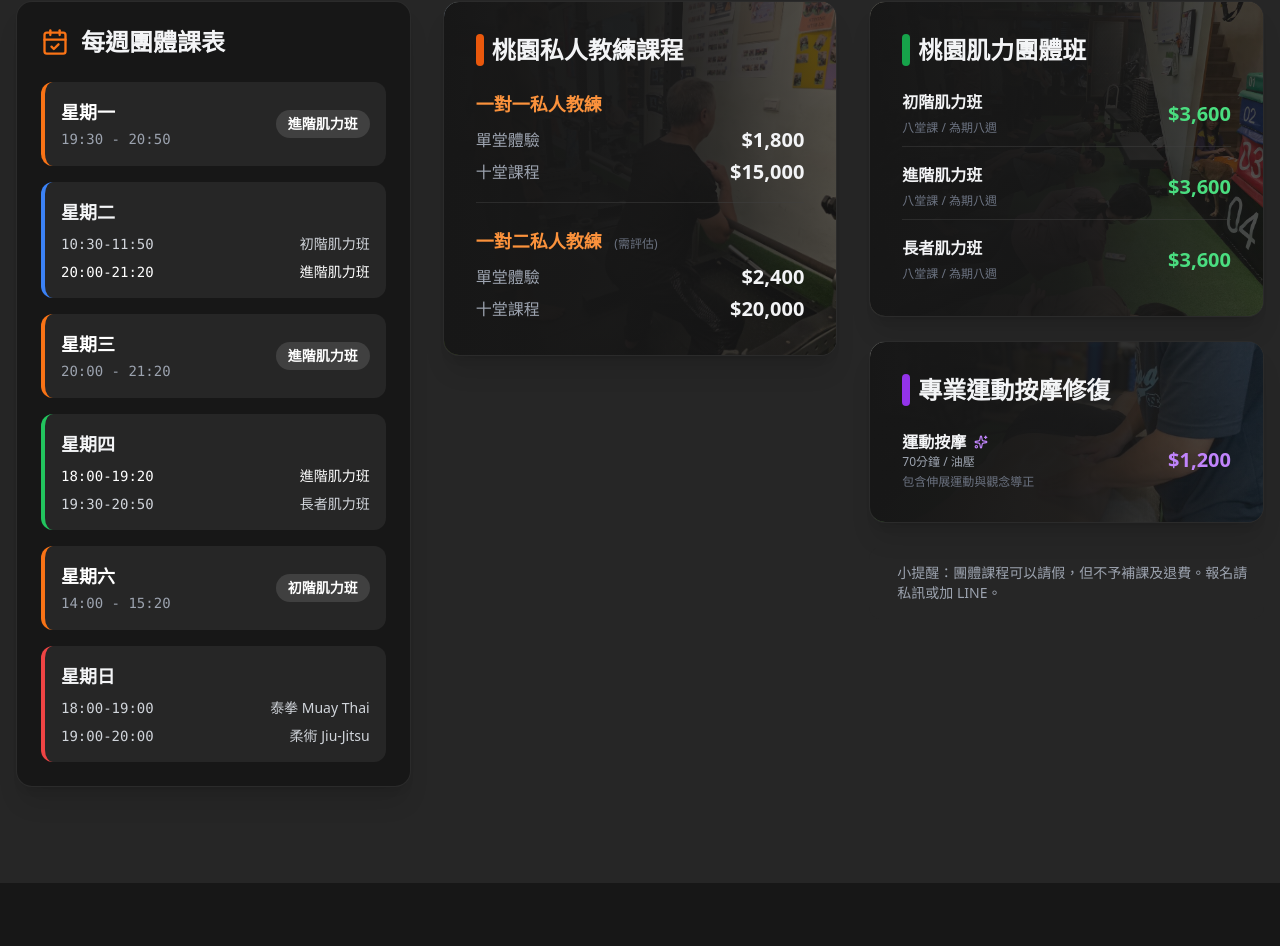
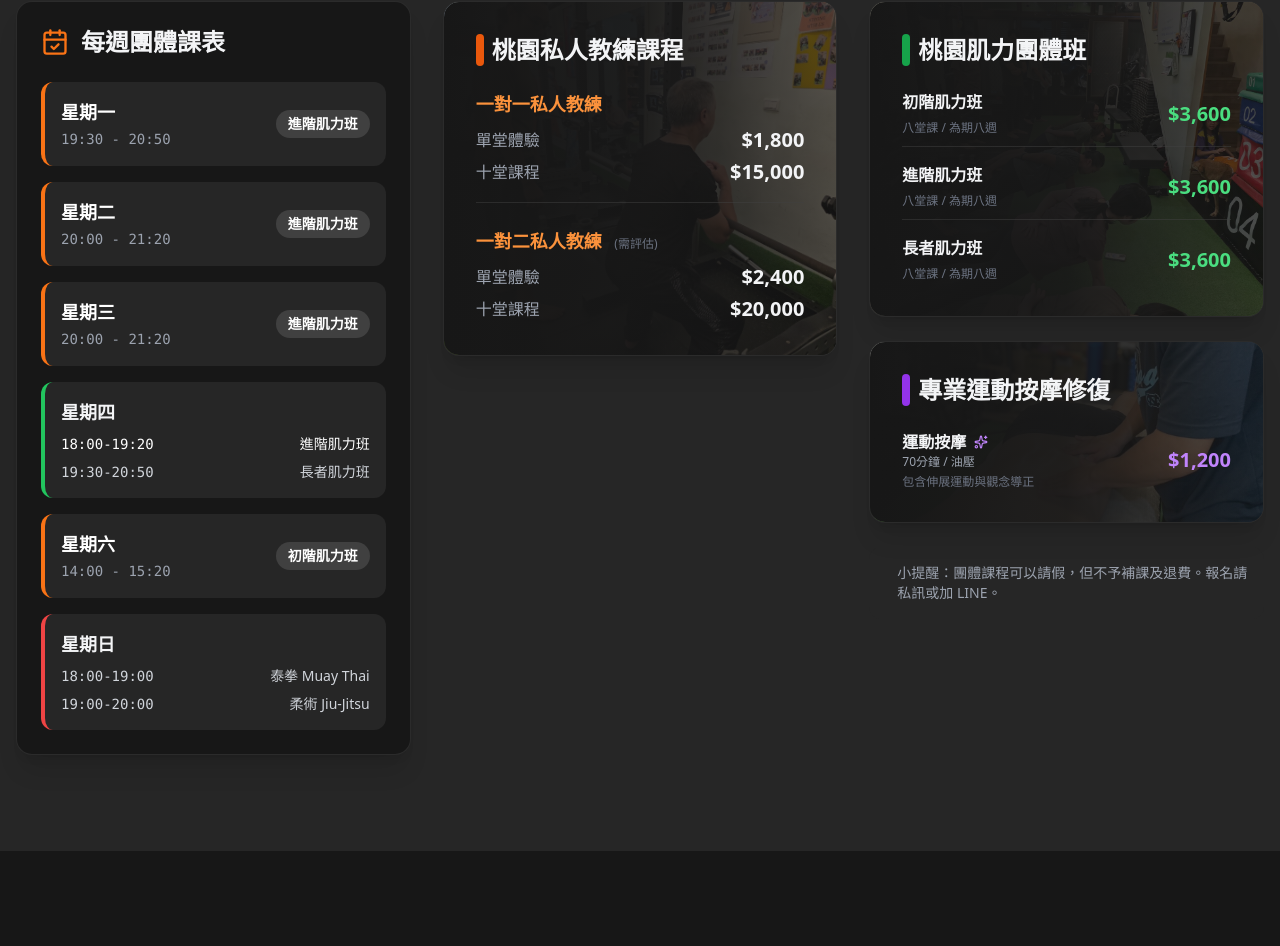
Before and after one commit to rockon12319/B.S-strength, a React (Create React App) app: page / in a window 1280 px wide. Shown: the part 2126-3072 px from the top of the page. Built offline with nearby package versions, Linux system fonts and the light colour scheme.

Commit message:
新增肌力訓練生活化文章並更新團課時段

```diff
--- a/src/App.js
+++ b/src/App.js
@@ -60,6 +60,47 @@ const toAbsoluteUrl = (path) => new URL(path, SITE_URL).toString();
 
 // --- Dummy Data for Articles (SEO Focused) ---
 const BLOG_POSTS = [
+  {
+    id: 12,
+    title: "💪 肌力訓練一定要練很壯嗎？不是健美也能受益！",
+    excerpt:
+      "肌力訓練不等於健美或健體，也不需要把肌肉練得很大塊。陳麒舜教練分享：一般人訓練的重點，是保有完成日常生活的力量，讓自己活得更輕鬆，也有能力保護自己與家人。",
+    date: "2026-09-02",
+    author: "陳麒舜 教練",
+    category: "肌力訓練",
+    tags: ["#桃園健身房", "#桃園肌力訓練", "#肌力與體能"],
+    image: "/strength-training-for-life.jpg",
+    content: `
+      <p>「教練，我做肌力訓練，是不是一定要練得很壯、肌肉很大塊？」🤔</p>
+      <br/>
+      <p>這是很多第一次接觸重量訓練的人最常問的問題。其實答案很簡單：<strong>不用！</strong>肌力訓練和健美、健體的目標並不相同。你不需要把身材練成比賽選手，也不必為了開始訓練，就過著極端嚴格的飲食生活。</p>
+      <br/>
+      <h3 class="text-xl font-bold text-orange-500 mb-2">🏋️ 肌力訓練，不等於健美或健體</h3>
+      <p>健美與健體是專項運動，選手會追求肌肉量、比例、線條與舞台呈現，因此訓練量、體脂控制和飲食安排都有很高的標準。</p>
+      <br/>
+      <p>一般人的<strong>肌力訓練</strong>，目標可以完全不同。我們訓練的是身體產生力量的能力，讓肌肉、骨骼與動作控制能夠應付生活需要，而不是要求每個人都練成相同的外型。</p>
+      <br/>
+      <h3 class="text-xl font-bold text-orange-500 mb-2">🍚 不必完美飲食，先建立能長久維持的習慣</h3>
+      <p>規律吃飯、攝取足夠蛋白質、蔬菜與水分，當然有助於訓練和恢復；但一般健康訓練不代表從此不能聚餐、不能吃喜歡的食物，更不需要每天精算到讓自己壓力很大。</p>
+      <br/>
+      <p>真正重要的是找到<strong>能持續很多年的做法</strong>。比起短時間非常嚴格，然後很快放棄，穩定訓練、好好休息，並在大部分時間做出適合自己的飲食選擇，通常更符合一般人的生活。</p>
+      <br/>
+      <h3 class="text-xl font-bold text-orange-500 mb-2">🧺 我們真正要練的，是「生活的能力」</h3>
+      <p>隨著年齡增加，如果缺乏活動和適當刺激，肌力可能逐漸下降。提東西、搬行李、抱小孩、爬樓梯、從地上站起來，原本很自然的事情，都可能慢慢變得吃力。</p>
+      <br/>
+      <p>規律的<strong>桃園肌力訓練</strong>，就是在替未來的生活存下力量。當身體有足夠的腿力、握力、軀幹穩定與全身協調，日常活動會更從容，也比較不容易因為一點體力工作就累得受不了。💪</p>
+      <br/>
+      <h3 class="text-xl font-bold text-orange-500 mb-2">🛡️ 有力量，才有保護自己與家人的底氣</h3>
+      <p>力量不只是健身房裡槓片上的數字。遇到需要搬動重物、扶住跌倒的家人、抱起孩子，或在突發狀況中穩住自己時，平常累積的肌力都可能派上用場。</p>
+      <br/>
+      <p>我們不需要追求變成力氣最大的人，但應該讓自己在生活需要力量的時候，還有能力做出反應。這份能力，就是肌力帶來的安全感與自由。</p>
+      <br/>
+      <h3 class="text-xl font-bold text-orange-500 mb-2">🌱 從適合自己的重量開始就好</h3>
+      <p>不論你現在幾歲、以前有沒有運動經驗，都不必急著跟別人比較。專業的<strong>肌力與體能</strong>訓練，會依照你的身體狀況、動作能力與生活目標，循序漸進安排重量與難度。</p>
+      <br/>
+      <p class="text-lg font-bold text-white border-l-4 border-orange-500 pl-4 py-2 bg-neutral-800 rounded-r-lg">肌力訓練不是為了把每個人都練成健美選手，而是讓我們有力氣過自己想要的生活。想安全開始訓練，歡迎來桃園 B.S 力線體，讓教練陪你一步一步把力量存起來！🙌</p>
+    `,
+  },
   {
     id: 11,
     title: "🥊 【格鬥×肌力】打拳沒力、摔技卡卡？專項選手為什麼一定要練肌力！",
@@ -1243,22 +1284,11 @@ const HomePageContent = ({ scrollToSection }) => {
                   title="進階肌力班"
                 />
 
-                <div className="p-4 bg-neutral-800 rounded-xl border-l-4 border-blue-500">
-                  <div className="flex justify-between items-center mb-2">
-                    <span className="font-bold text-lg">星期二</span>
-                  </div>
-                  <div className="space-y-2 text-sm">
-                    <div className="flex justify-between text-gray-300">
-                      <span className="font-mono">10:30-11:50</span>{" "}
-                      <span>初階肌力班</span>
-                    </div>
-
-                    <div className="flex justify-between text-white font-medium">
-                      <span className="font-mono">20:00-21:20</span>{" "}
-                      <span>進階肌力班</span>
-                    </div>
-                  </div>
-                </div>
+                <ScheduleItem
+                  day="星期二"
+                  time="20:00 - 21:20"
+                  title="進階肌力班"
+                />
 
                 <ScheduleItem
                   day="星期三"
```
Also changed, not shown: public/strength-training-for-life.jpg (added), 1 other file (tests, documents, lock files or other folders).
